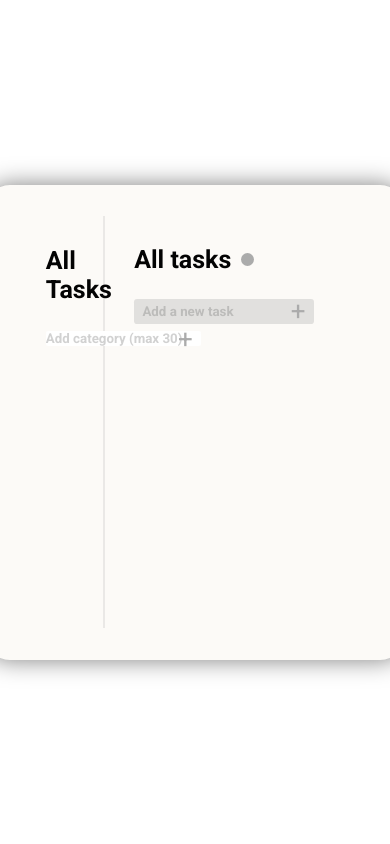
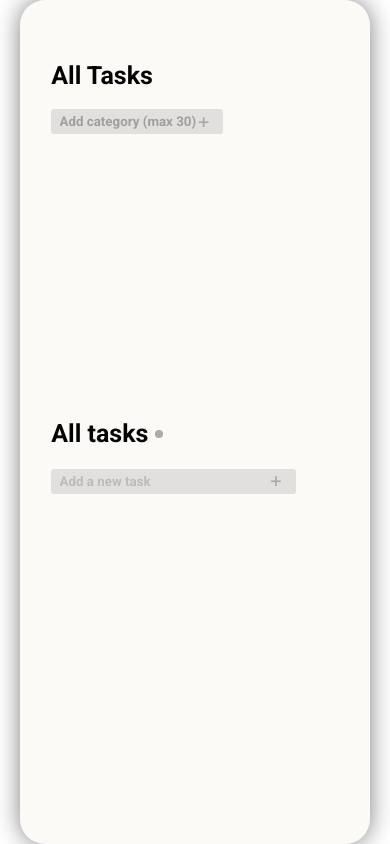
Before and after one commit to DenViso/todo-list, a React (Create React App) app: page / in a window 390 px wide. Built offline with nearby package versions, Linux system fonts and the light colour scheme.

Commit message:
v 0.0.7 vith @media

```diff
--- a/src/App.tsx
+++ b/src/App.tsx
@@ -2,8 +2,7 @@ import React, { useState, useEffect } from 'react';
 import TasksCategory from './component/TasksCategory';
 import { Todo, Category } from './interfaceTodo';
 import { nanoid } from 'nanoid';
-import { toBeInTheDocument } from '@testing-library/jest-dom/matchers';
-import { valueToNode } from '@babel/types';
+
 
 
 
@@ -20,16 +19,19 @@ function App() {
   // =========== localStoreg
 
   const getData = (): void => {
-      const todos = localStorage.getItem('data');
-      if ( typeof todos === "string")  {
-        setTodo(()=>{
-        return JSON.parse(todos)
+    const todos = localStorage.getItem('todo');
+    const categorys = localStorage.getItem('category');
+    if (todos) {
+      setTodo(JSON.parse(todos))
     }
-      )}
+    if (categorys) {
+      setCategorys(JSON.parse(categorys))
     }
-    useEffect(()=>{
+  }
+
+  useEffect(() => {
     getData();
-    } ,[])
+  }, [])
 
 
 
@@ -55,32 +57,30 @@ function App() {
     ]
 
     setTodo(newTodo);
-    localStorage.setItem("data", JSON.stringify(newTodo))
+    localStorage.setItem("todo", JSON.stringify(newTodo))
     setTasks('');
 
   }
+  const handleTaskChange = (event: React.ChangeEvent<HTMLInputElement>, todoId: string) => {
+    //  setNewTask(event.target.value);
 
-  const handleTaskChange = (event: React.ChangeEvent<HTMLInputElement>, todoId:string) => {
-    //  setNewTask(event.target.value);
-    setTodo((prevToDo )=>{
-      return prevToDo.map((todo) =>{
-        if(todo.id === todoId){
+    const newTodo = (prevTodo: Todo[]) => prevTodo.map((t) => {
+      if (t.id === todoId) {
         return {
-            ...todo,
-            task:event.target.value,
-            isDone:false,
+          ...t,
+          task: event.target.value,
+          isDone: false,
+        };
+      } else {
+        return t;
+      }
+    });
 
-          }
-        }else{
-          return todo
-        }
-
-      })
-    })
-
+    setTodo(newTodo(todo));
+    localStorage.setItem("todo", JSON.stringify(newTodo(todo)));
   };
 
-  const editTask = ()=>{
+  const editTask = () => {
     setIsEdit(prev => !prev)
   }
   const changeTask = (id: string) => {
@@ -96,12 +96,14 @@ function App() {
     });
 
     setTodo(newTodo);
+    localStorage.setItem("todo", JSON.stringify(newTodo))
     // setNewTask("");
   };
+
   const onClicDeleteTodo = (id: string) => {
     const newTodo = todo.filter((item) => item.id !== id);
-
     setTodo(newTodo);
+    localStorage.setItem("todo", JSON.stringify(newTodo))
   }
 
   const isDone = (id: string) => {
@@ -112,6 +114,7 @@ function App() {
       return item;
     })
     setTodo(newTodo);
+    localStorage.setItem("todo", JSON.stringify(newTodo))
   }
 
   const findColor = (catName: string) => {
@@ -123,12 +126,6 @@ function App() {
     }
   }
 
-
-
-  // const todoIsTrue = todo.map((i)=>i.isDone);
-
-
-
   // ++++++++++++++++++++ render ++++++++++++++++++++++
 
   // ============== render all task without category =========
@@ -138,9 +135,9 @@ function App() {
       key={item.id}>
 
       <input
-      className={ item.isDone
+        className={item.isDone
           ? "checkbox-false true"
-         :"checkbox-false "}
+          : "checkbox-false "}
         type="checkbox"
         // checked={item.isDone}
         onClick={() => isDone(item.id)} />
@@ -149,8 +146,8 @@ function App() {
         ? (
           <h2
             className={item.isDone
-            ?"tasks-text__label line"
-            :"tasks-text__label"}>{item.task}</h2>
+              ? "tasks-text__label line"
+              : "tasks-text__label"}>{item.task}</h2>
         ) : (
           <input
             type="text"
@@ -163,15 +160,15 @@ function App() {
 
       <button
         className={isEdit
-          ?"category-del del-position"
-          :"category-del el-position bg"}
+          ? "category-del del-position"
+          : "category-del el-position bg"}
         onClick={() => onClicDeleteTodo(item.id)}>
       </button>
 
       <button
         className={isEdit
-          ?"todo-change done"
-          :'todo-change'}
+          ? "todo-change done"
+          : 'todo-change'}
         onClick={() => editTask()}>
       </button>
 
@@ -190,7 +187,7 @@ function App() {
       key={item.id}>
 
       <input
-        className={ item.isDone ? "checkbox-false true":"checkbox-false "}
+        className={item.isDone ? "checkbox-false true" : "checkbox-false "}
         type="checkbox"
         // checked={item.isDone}
         onClick={() => isDone(item.id)} />
@@ -200,8 +197,8 @@ function App() {
         ? (
           <h2
             className={item.isDone
-            ?"tasks-text__label line"
-            :"tasks-text__label"}>{item.task}</h2>
+              ? "tasks-text__label line"
+              : "tasks-text__label"}>{item.task}</h2>
         ) : (
           <input
             type="text"
@@ -218,8 +215,8 @@ function App() {
 
       <button
         className={isEdit
-        ?"todo-change done"
-        :'todo-change'}
+          ? "todo-change done"
+          : 'todo-change'}
         onClick={() => editTask()}>
       </button>
 
@@ -231,9 +228,6 @@ function App() {
     </div>
 
   })
-
-
-
 
   // ++++++++++++++++++++++++++++++++++++++++++++++++++++++++++
   return (
--- a/src/component/TasksCategory.tsx
+++ b/src/component/TasksCategory.tsx
@@ -1,6 +1,5 @@
 import { Category, Todo } from '../interfaceTodo';
-import React, { useState, useEffect, FC } from 'react';
-import { ReadonlyCollection } from 'typescript';
+import React, { useState, FC } from 'react';
 import { nanoid } from 'nanoid';
 
 
@@ -10,7 +9,6 @@ type TasksProps = {
 	setCategorys: (categorys: Category[]) => void;
 	curentCategory: Category;
 	setCurentCategory: (curentCategory: Category) => void;
-	// onClicDeleteTodo: (id: string) => void
 	todo: Todo[];
 	setTodo: (todo: Todo[]) => void
 
@@ -38,9 +36,6 @@ const TasksCategory: FC<TasksProps> = ({
 	const [newCategorys, setNewCategorys] = useState<string>('');
 	const [colorChoose, setColorChoose] = useState("gray")
 
-
-
-
 	const colorTasksMap = colors.map((col, ind) => {
 		return <button
 			key={ind}
@@ -49,38 +44,6 @@ const TasksCategory: FC<TasksProps> = ({
 			className="collor" >
 		</button>
 	})
-
-	// const getData = (): void => {
-	// 	const newCategorys = localStorage.getItem('data');
-	// 	if ( typeof newCategorys === "string")  {
-	// 		setNewCategorys(()=>{
-	// 		return JSON.parse(newCategorys)
-	// }
-	// 	)}
-	// }
-	// useEffect(()=>{
-	// 	getData();
-	// } ,[])
-	const getData = (): void => {
-		const newCategory = localStorage.getItem('data');
-		if (typeof newCategory === "string") {
-			setNewCategorys(() => {
-				return JSON.parse(newCategory)
-			}
-			)
-		}
-	}
-	useEffect(() => {
-		getData();
-	}, [])
-
-
-	console.log(categorys);
-	console.log(curentCategory);
-	console.log(newCategorys);
-
-
-
 
 	const addCategory = (e: React.FormEvent) => {
 		e.preventDefault();
@@ -95,24 +58,27 @@ const TasksCategory: FC<TasksProps> = ({
 				...categorys,
 				newCatObj];
 
-			localStorage.setItem("data", JSON.stringify(newCategory))
 			setCategorys(newCategory);
 			setNewCategorys('');
 			setCurentCategory(newCatObj);
 			setColorChoose("gray");
+			localStorage.setItem("category", JSON.stringify(newCategory))
 		}
 	}
 
 	const chooseCategory = (cat: Category) => {
 		setCurentCategory(cat)
-
 	}
 
 	const deleteCategory = (catId: string) => {
+
 		const neededCategory = categorys.find((cat) => cat.id === catId);
-		setCategorys(categorys.filter((cat) => cat.id !== neededCategory?.id));
+		const newCategory = (categorys.filter((cat) => cat.id !== neededCategory?.id));
+		setCategorys(newCategory)
+		localStorage.setItem("category", JSON.stringify(newCategory))
 		const newTodo = todo.filter((item) => item.category !== neededCategory?.name);
 		setTodo(newTodo);
+		localStorage.setItem("todo", JSON.stringify(newTodo))
 		setCurentCategory({ name: '', id: nanoid() });
 	}
 	// ++++++++++++++++ Render category +++++++++++++++++++
--- a/src/index.css
+++ b/src/index.css
@@ -14,12 +14,13 @@
 
 html{
   font-size: 62.5%;
+/* background: radial-gradient(ellipse at center, #ff000099, #00ff00, #0000ff8b,#ff0000,#00ff0086, #0000fffe); */
+
 }
 
 .App{
   width: 100vw;
   height: 100vh;
-
   display: flex;
   align-items: center;
   justify-content: center;
@@ -41,17 +42,17 @@ html{
  }
 /* category csrin styling */
 .tasks{
-  width: 25%;
+  width: 28%;
   height: 100%;
   border-right: .2rem solid #03030312;
   cursor: pointer;
-  padding: 3rem;
+  padding-top: 3rem;
 
   display: flex;
   flex-direction: column;
   align-items: flex-start;
   justify-content: flex-start;
-  gap: 0.885rem;
+  gap: 0.7rem;
 
 }
 .collor{
@@ -80,12 +81,12 @@ transition: .3s;
   font-size: 2.55rem;
   font-weight: 700;
 
-text-shadow: 0px 0px 10px gray;
+text-shadow: 0rem 0rem .625rem gray;
 }
 
 .tasks-category{
   display: flex;
-  gap: 10px;
+  gap: .625rem;
 }
 .tasks-category__text{
   border: none;
@@ -97,12 +98,12 @@ text-shadow: 0px 0px 10px gray;
 
   font-weight: 700;
   font-size: 2.2rem;
-  text-shadow: 0px 0px 10px gray;
+  text-shadow: 0rem 0rem .625rem gray;
 }
 .category-del{
   cursor: pointer;
-  width: 20px;
-  height: 30px;
+  width: 2.25rem;
+  height: 1.875rem;
 /* padding: 13px 7px ; */
 border: none;
 background-color: inherit;
@@ -111,9 +112,9 @@ text-shadow:0px 0px 8px  #d00c0cfa; */
 background-image: url(../public/image/delete.png);
 background-repeat: no-repeat;
 }
-.bg{
-text-shadow: 0px 0px 10px red;
-}
+/* .bg{
+text-shadow: 0rem 0rem .625rem red;
+} */
 
 .tasks__but{
   color: #ABABAB;
@@ -126,26 +127,26 @@ text-shadow: 0px 0px 10px red;
 }
 .position-input{
   position: absolute;
-  right: 1px;
-  top: 3px;
+  right: 1rem;
+  top: 0.6rem;
 }
 .tasks-but__inp{
   width: fit-content;
-  border-radius: .225rem;
+  border-radius: 0.3125rem;
   font-weight: 600;
   border: none;
-  /* background-color: #b0b0b059; */
-  /* padding: .4125rem ; */
+  padding: 0.5125rem 0.825rem;
   color: rgba(50, 50, 50, 0.7);
-  margin-top: 10px;
+  background-color: #ababab56;
+  margin-top: .45rem;
   cursor: pointer;
-  /* display: ; */
+
 }
 .tasks-but__inp:focus{
   outline: none;
 }
 .tasks-but__inp::placeholder{
-  color: rgba(109, 107, 107, 0.312);
+  color: rgba(109, 107, 107, 0.554);
 }
 
 /* main scrin styling */
@@ -187,19 +188,19 @@ text-shadow: 0px 0px 10px red;
 
 .tasks-text__input-but{
   cursor: pointer;
-  width: 29px;
-  height: 27px;
+  width: 1.8125rem;
+  height: 1.6875rem;
   border: none;
   border-radius: 0.3125rem;
   background-color: inherit;
   color: #ABABAB;
-  font-size: 26px;
+  font-size: 2rem;
   font-weight: 500;
 }
 .pos-but{
   position: relative;
-  right: 30px;
-  top: 4px;
+  right: 2.875rem;
+  top: .25rem;
   cursor: pointer;
 }
 
@@ -238,8 +239,8 @@ text-shadow: 0px 0px 10px red;
 }
 .del-position{
 position: absolute;
-right: -20px;
-top: 0px;
+right: -2.5rem;
+top: 0rem;
 cursor: pointer;
 }
 
@@ -281,8 +282,8 @@ cursor: pointer;
   justify-content: center;
   align-items: center;
   flex-wrap: wrap;
-  border: .5px solid #03030320;
-  border-radius: 10px;
+  border: .0313rem solid #03030320;
+  border-radius: .625rem;
     cursor:text ;
 }
 .tasks-text__label-inp:focus {
@@ -311,13 +312,13 @@ cursor: pointer;
 .title-tasks{
   display: flex;
   align-items: center;
-  gap:10px;
+  gap:.625rem;
   margin-bottom: 1.875rem;
 
 }
 .color{
-  width: 13px;
-  height: 13px;
+  width: .8125rem;
+  height: .8125rem;
   background-color: #ABABAB ;
   border-radius: 50%;
 
@@ -325,8 +326,8 @@ cursor: pointer;
 
 .todo-change{
   background-image: url(../public/image/change.png);
-  width: 20px;
-  height: 20px;
+  width: 2.25rem;
+  height: 1.75rem;
   border: none;
   background-repeat: no-repeat;
   background-color: inherit;
@@ -335,8 +336,8 @@ cursor: pointer;
 
 .todo-change.done{
   background-image: url(../public/image/done.png);
-  width: 20px;
-  height: 20px;
+  width: 2.25rem;
+  height: 2.25rem;
   border: none;
   background-repeat: no-repeat;
   background-color: inherit;
@@ -347,8 +348,8 @@ cursor: pointer;
 
 .checkbox-false{
   cursor: pointer;
-  width: 20px;
-  height: 20px;
+  width:2rem;
+  height: 2rem;
 background-image: url(../public/image/false.png);
 appearance: none;
 background-size: contain;
@@ -359,3 +360,26 @@ background-repeat: no-repeat;
 background-image: url(../public/image/true.png);
 
 }
+
+
+@media (max-width: 800px) {
+.wrapper {
+  width: 60.75rem;
+  height: 100vh;
+  flex-direction: column;
+  align-items: flex-start;
+}
+.tasks-text {
+  width: 100%;
+  padding: 0rem;
+}
+.tasks {
+  width: 100%;
+  height: 100%;
+  overflow-y: scroll;
+  border-right: none;
+}
+.tasks::-webkit-scrollbar{
+  padding-inline-start: 0rem;
+}
+}
```
Lines whose indentation alone changed are shown as unchanged.
